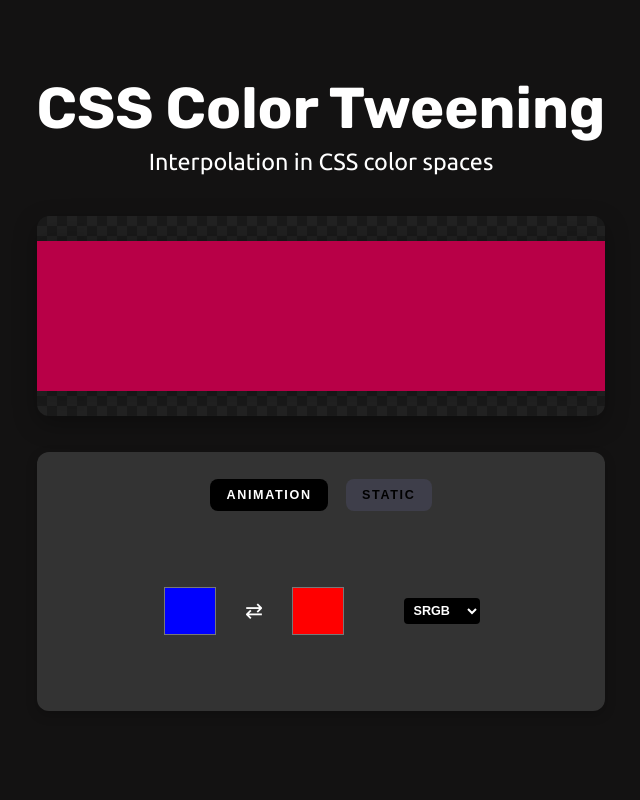
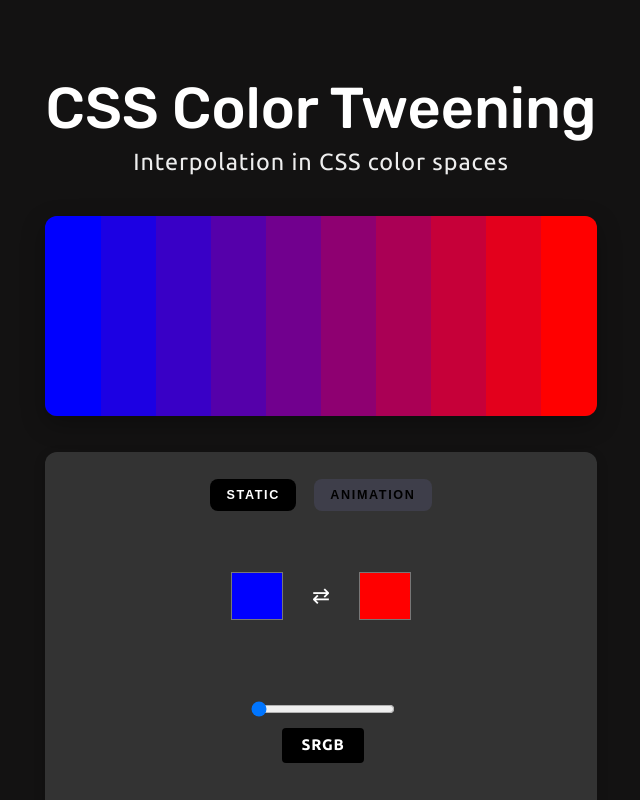
Before and after one commit to ofsound/gemini-colors, a React (Vite) app: page / in a window 1280 px wide. Shown: the top 800 px of the page, without its empty margins (319-959 px from the left). Built offline with nearby package versions, Linux system fonts and the light colour scheme; a web font is replaced by a local one.

Commit message:
More design and UK

```diff
--- a/src/App.tsx
+++ b/src/App.tsx
@@ -7,7 +7,7 @@ function App() {
   const [endColor, setEndColor] = useState("#ff0000");
   const [steps, setSteps] = useState(10);
   const [colorSpace, setColorSpace] = useState<ColorSpace>("srgb");
-  const [mode, setMode] = useState<DisplayMode>("animation");
+  const [mode, setMode] = useState<DisplayMode>("static");
 
   return (
     <div className="app-container">
--- a/src/components/Controls.tsx
+++ b/src/components/Controls.tsx
@@ -22,11 +22,11 @@ export const Controls: React.FC<ControlsProps> = ({startColor, setStartColor, en
   return (
     <div className="controls">
       <div className="control-group mode-toggle">
+        <button className={mode === "static" ? "active" : ""} onClick={() => setMode("static")}>
+          Static
+        </button>
         <button className={mode === "animation" ? "active" : ""} onClick={() => setMode("animation")}>
           Animation
-        </button>
-        <button className={mode === "static" ? "active" : ""} onClick={() => setMode("static")}>
-          Static
         </button>
       </div>
 
@@ -51,17 +51,13 @@ export const Controls: React.FC<ControlsProps> = ({startColor, setStartColor, en
           <input type="color" value={endColor} onChange={(e) => setEndColor(e.target.value)} />
           {/* <span className="color-value">{endColor}</span> */}
         </label>
-
-        <div className="control-group">
-          <label>
-            <select value={colorSpace} onChange={(e) => setColorSpace(e.target.value as ColorSpace)}>
-              {COLOR_SPACES.map((space) => (
-                <option key={space} value={space}>
-                  {space.toUpperCase()}
-                </option>
-              ))}
-            </select>
-          </label>
+      </div>
+      <div className="control-group">
+        <div className="control-group color-space-slider">
+          <input id="color-space-slider" type="range" min={0} max={COLOR_SPACES.length - 1} step={1} value={COLOR_SPACES.indexOf(colorSpace)} onChange={(e) => setColorSpace(COLOR_SPACES[Number(e.target.value)])} aria-label="Color space" />
+          <output className="color-space-label" htmlFor="color-space-slider">
+            {colorSpace.toUpperCase()}
+          </output>
         </div>
       </div>
 
--- a/src/index.css
+++ b/src/index.css
@@ -41,14 +41,17 @@ body {
 
 header h1 {
   font-family: "Rubik";
-  font-size: clamp(1.75rem, 5vw + 1rem, 3.2rem);
+  font-size: 3.2rem;
   line-height: 1.15;
+
   margin-bottom: 0;
+  font-weight: 500;
 }
 
 header p {
-  font-size: clamp(0.575rem, 1.9vw + 0.5rem, 1.3rem);
-  color: #fff;
+  font-size: 1.3rem;
+  color: #eee;
+  letter-spacing: 0.04em;
   margin-bottom: 1.5rem;
   margin-top: 0.2rem;
 }
@@ -157,17 +160,31 @@ input[type="range"] {
   }
 }
 
-select {
-  margin-top: 30px;
-  margin-left: 40px;
-  padding: 0.3rem;
-  font-size: 0.7rem;
-  border: 0;
-  font-weight: 900;
+.color-space-slider {
+  flex-direction: column;
+  gap: 0.5rem;
+  margin-top: 1rem;
+}
+
+.color-space-slider input[type="range"] {
+  width: min(240px, 100%);
+}
+
+.color-space-label {
+  display: block;
+  font-family: inherit;
+  font-size: 0.85rem;
+  font-weight: 700;
+  text-transform: uppercase;
+  letter-spacing: 0.05em;
+  color: inherit;
+  padding: 0.35rem 0.6rem;
+  background-color: #000;
   border-radius: 4px;
-  /* border: 1px solid #555; */
-  background-color: #000;
-  color: inherit;
+  width: fit-content;
+  margin: 0 auto;
+  min-width: 4em;
+  text-align: center;
 }
 
 .mode-toggle {
```
